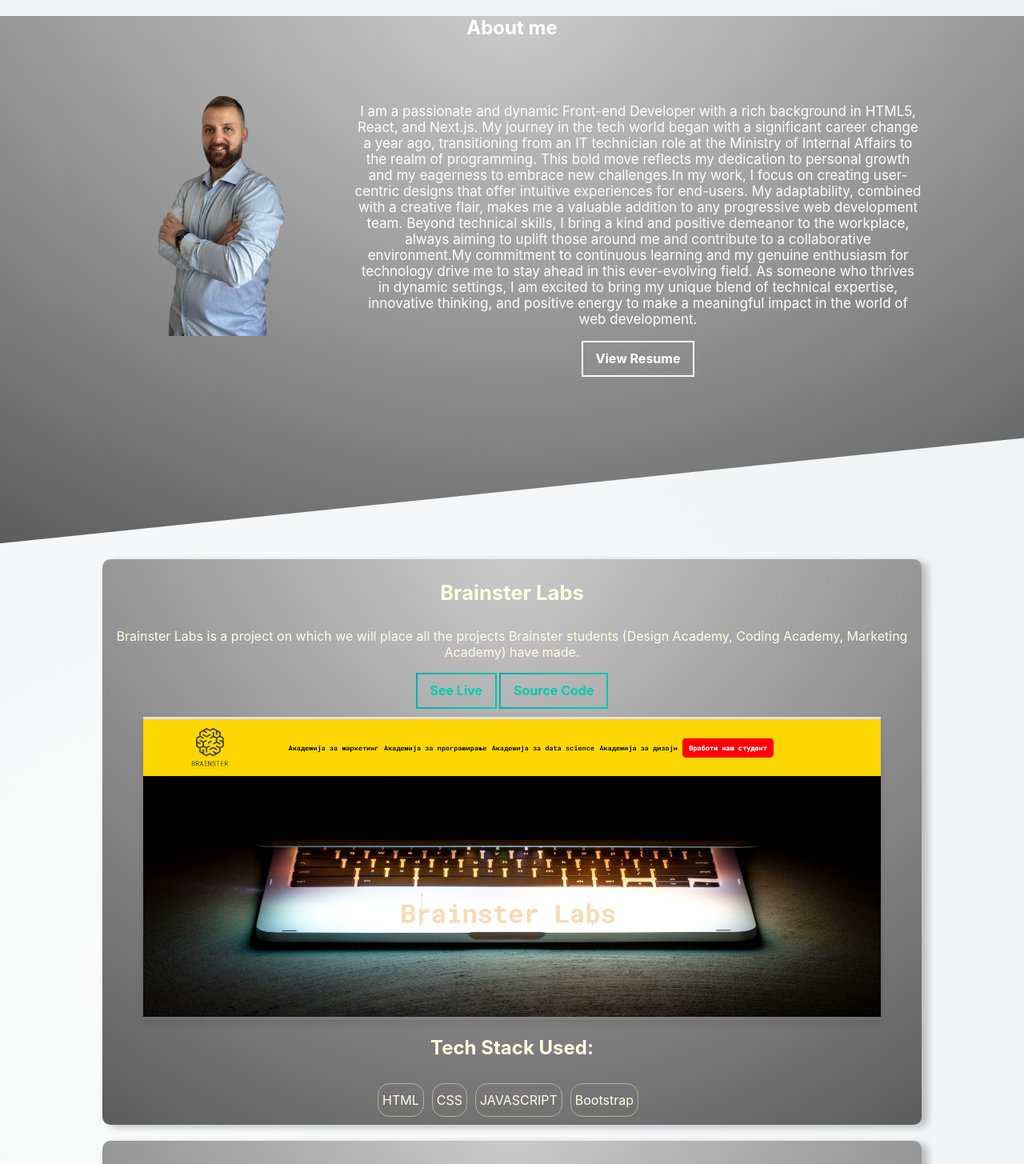
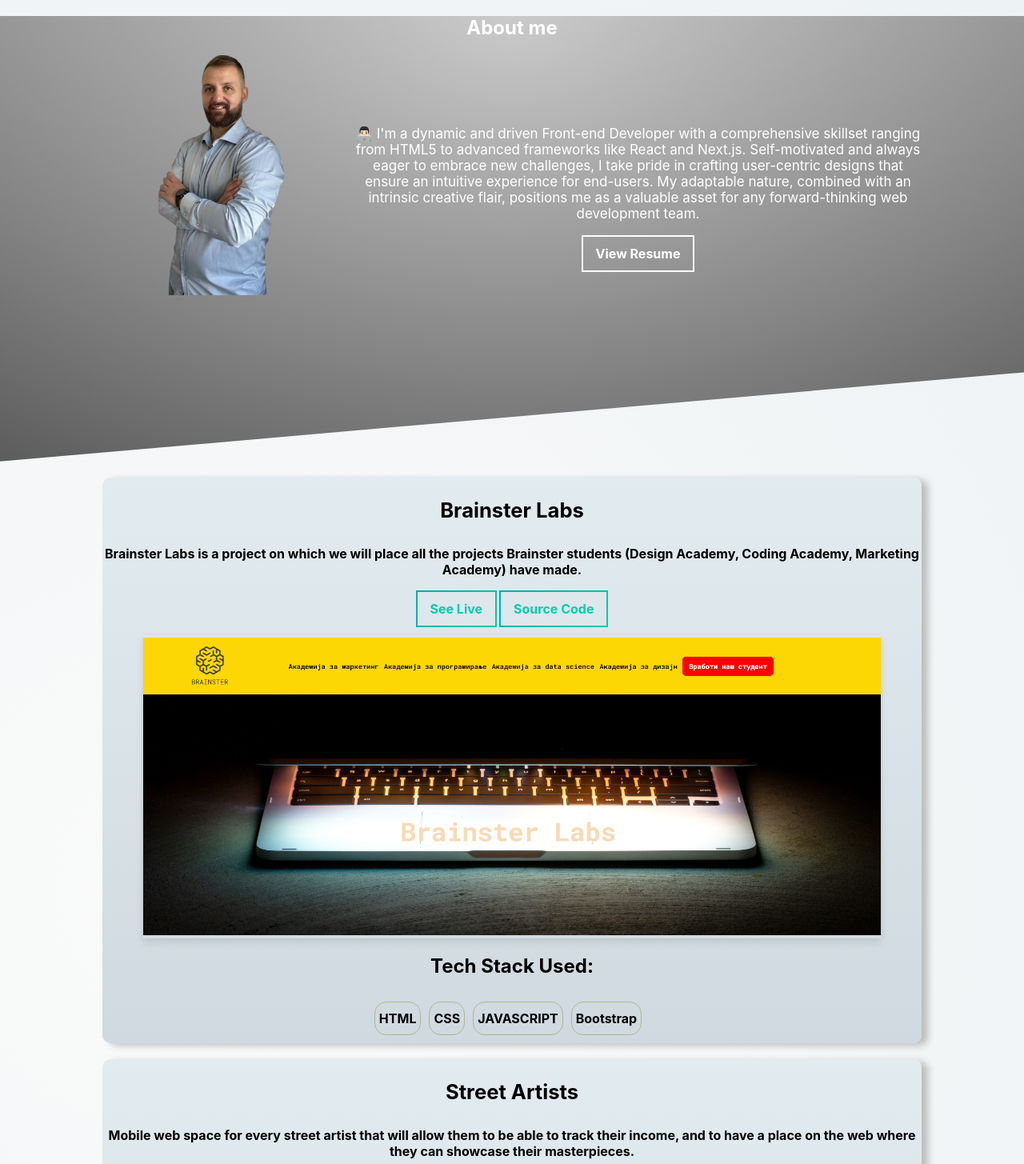
Before and after one commit to KonstantinVchkov/web-portfolio, a React (Create React App) app: page / in a window 1280 px wide. Shown: the part 800-2255 px from the top of the page at 80% size. Built offline with nearby package versions, Linux system fonts and the light colour scheme.

Commit message:
making of skills

```diff
--- a/src/App.tsx
+++ b/src/App.tsx
@@ -2,11 +2,10 @@ import {Navbar} from "./components/HeaderComponent/Navbar";
 import Home from "./components/HomeComponent/Home";
 import "./App.css";
 import About from "./components/AboutComponent/About";
-import { motion, useScroll, useSpring } from "framer-motion";
 import { aboutMe, projectsData, skills } from "./data/db";
 import Skills from "./components/Skills/Skills";
 import ProjectCard from "./components/ProjectsComponent/Projects";
-import { useRef } from "react";
+
 
 function App() {
   return (
--- a/src/components/AboutComponent/about.css
+++ b/src/components/AboutComponent/about.css
@@ -1,6 +1,15 @@
 #about {
-  background-color: #02aab0;
-  background: linear-gradient(to bottom, rgba(255,255,255,0.15) 0%, rgba(0,0,0,0.15) 100%), radial-gradient(at top center, rgba(255,255,255,0.40) 0%, rgba(0,0,0,0.40) 120%) #989898;
+  background: linear-gradient(
+      to bottom,
+      rgba(255, 255, 255, 0.15) 0%,
+      rgba(0, 0, 0, 0.15) 100%
+    ),
+    radial-gradient(
+        at top center,
+        rgba(255, 255, 255, 0.4) 0%,
+        rgba(0, 0, 0, 0.4) 120%
+      )
+      #989898;
   color: #ffffff;
   height: 100%;
   border-top: 0px;
--- a/src/components/ProjectsComponent/style.css
+++ b/src/components/ProjectsComponent/style.css
@@ -10,24 +10,15 @@
 }
 .project-card {
   border-radius: 10px;
-  color: lightyellow;
+  color: black;
   width: 100%;
   margin: 10px auto;
   display: flex;
   align-items: center;
   flex-direction: column;
+  background: linear-gradient(to top, #cfd9df 0%, #e2ebf0 100%);
   box-shadow: 8px 3px 10px 0px rgba(0, 0, 0, 0.23);
-  background: linear-gradient(
-      to bottom,
-      rgba(255, 255, 255, 0.15) 0%,
-      rgba(0, 0, 0, 0.15) 100%
-    ),
-    radial-gradient(
-        at top center,
-        rgba(255, 255, 255, 0.4) 0%,
-        rgba(0, 0, 0, 0.4) 120%
-      )
-      #989898;
+  font-weight: 700;
 }
 .thumbnail img {
   width: 100%;
--- a/src/components/Skills/Skills.tsx
+++ b/src/components/Skills/Skills.tsx
@@ -1,13 +1,19 @@
-interface ISkills{
-  skills:string[]
+import "./style.css";
+interface ISkills {
+  skills: string[];
 }
-const Skills = ({skills}:ISkills) => {
+const Skills = ({ skills }: ISkills) => {
   return (
-    <div>
-        <h2>Tech Stacks:</h2>
-        {skills.map((skill,idx) => <p key={idx}>{skill}</p>)}
-    </div>
-  )
-}
+    <>
+      <h2>Skills</h2>
 
-export default Skills
+      <div id="skills">
+        {skills.map((skill, idx) => (
+          <p key={idx}>{skill}</p>
+        ))}
+      </div>
+    </>
+  );
+};
+
+export default Skills;
--- /dev/null
+++ b/src/components/Skills/style.css
@@ -0,0 +1,23 @@
+#skills {
+    clip-path: polygon(0 0, 100% 6%, 98% 100%, 0 100%);
+    background: linear-gradient( to bottom, rgba(255, 255, 255, 0.15) 0%, rgba(0, 0, 0, 0.15) 100% ), radial-gradient( at top center, rgba(255, 255, 255, 0.4) 0%, rgba(0, 0, 0, 0.4) 120% ) #989898;
+    display: flex;
+    justify-content: center;
+    align-items: center;
+    flex-wrap: wrap;
+    height: 30vh;
+    margin: 0px auto;
+}
+
+#skills p{
+    font-size: 20px;
+    width: 20%;
+    font-weight: 500;
+    margin-left: 10px;
+    margin: 10px auto;
+    border: 1px solid black;
+    /* background-color: aliceblue; */
+    border-radius: 10px;
+    padding: 5px;
+
+}
--- a/src/data/db.ts
+++ b/src/data/db.ts
@@ -3,7 +3,7 @@ export const aboutMe = {
   name: "Konstantin",
   lastname: "Vchkov",
   aboutme:
-    "I am a passionate and dynamic Front-end Developer with a rich background in HTML5, React, and Next.js. My journey in the tech world began with a significant career change a year ago, transitioning from an IT technician role at the Ministry of Internal Affairs to the realm of programming. This bold move reflects my dedication to personal growth and my eagerness to embrace new challenges.In my work, I focus on creating user-centric designs that offer intuitive experiences for end-users. My adaptability, combined with a creative flair, makes me a valuable addition to any progressive web development team. Beyond technical skills, I bring a kind and positive demeanor to the workplace, always aiming to uplift those around me and contribute to a collaborative environment.My commitment to continuous learning and my genuine enthusiasm for technology drive me to stay ahead in this ever-evolving field. As someone who thrives in dynamic settings, I am excited to bring my unique blend of technical expertise, innovative thinking, and positive energy to make a meaningful impact in the world of web development.",
+    "👨🏻‍💻 I'm a dynamic and driven Front-end Developer with a comprehensive skillset ranging from HTML5 to advanced frameworks like React and Next.js. Self-motivated and always eager to embrace new challenges, I take pride in crafting user-centric designs that ensure an intuitive experience for end-users. My adaptable nature, combined with an intrinsic creative flair, positions me as a valuable asset for any forward-thinking web development team.",
 };
 
 export const skills = [
```
